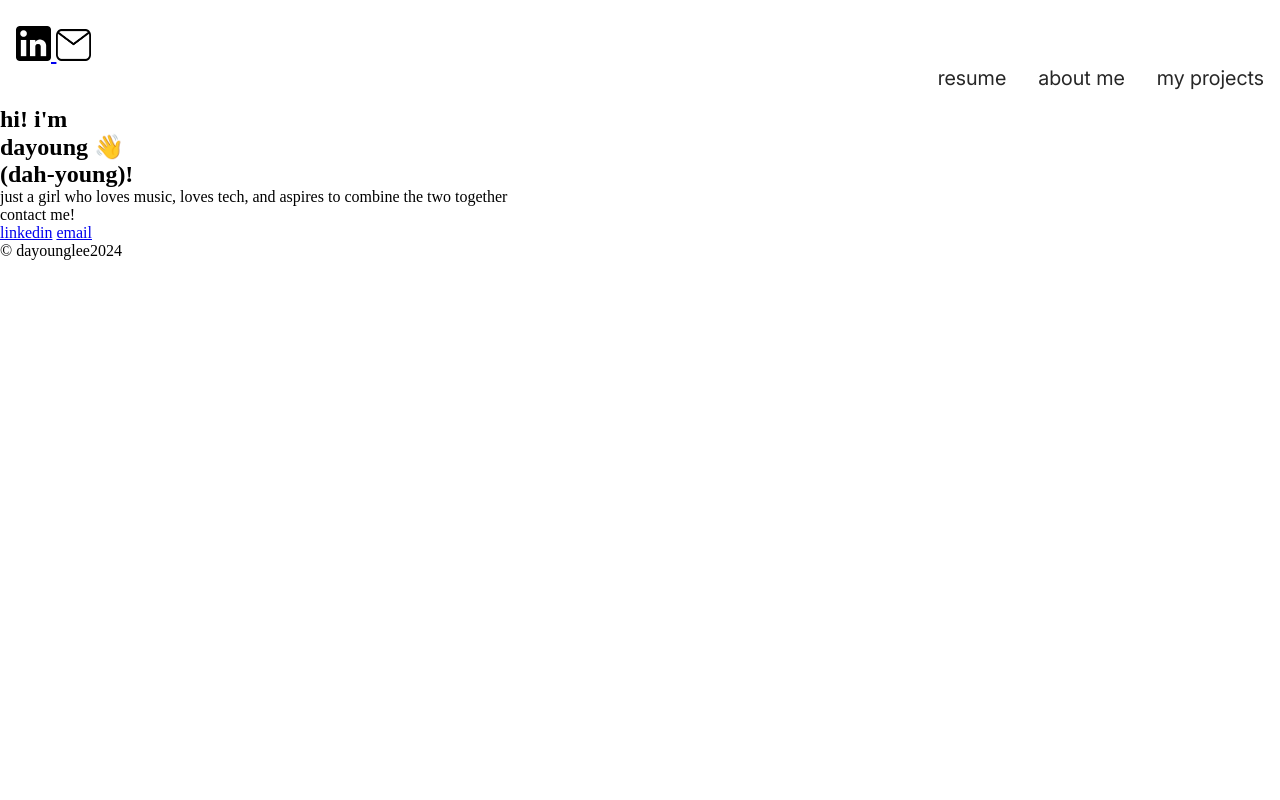
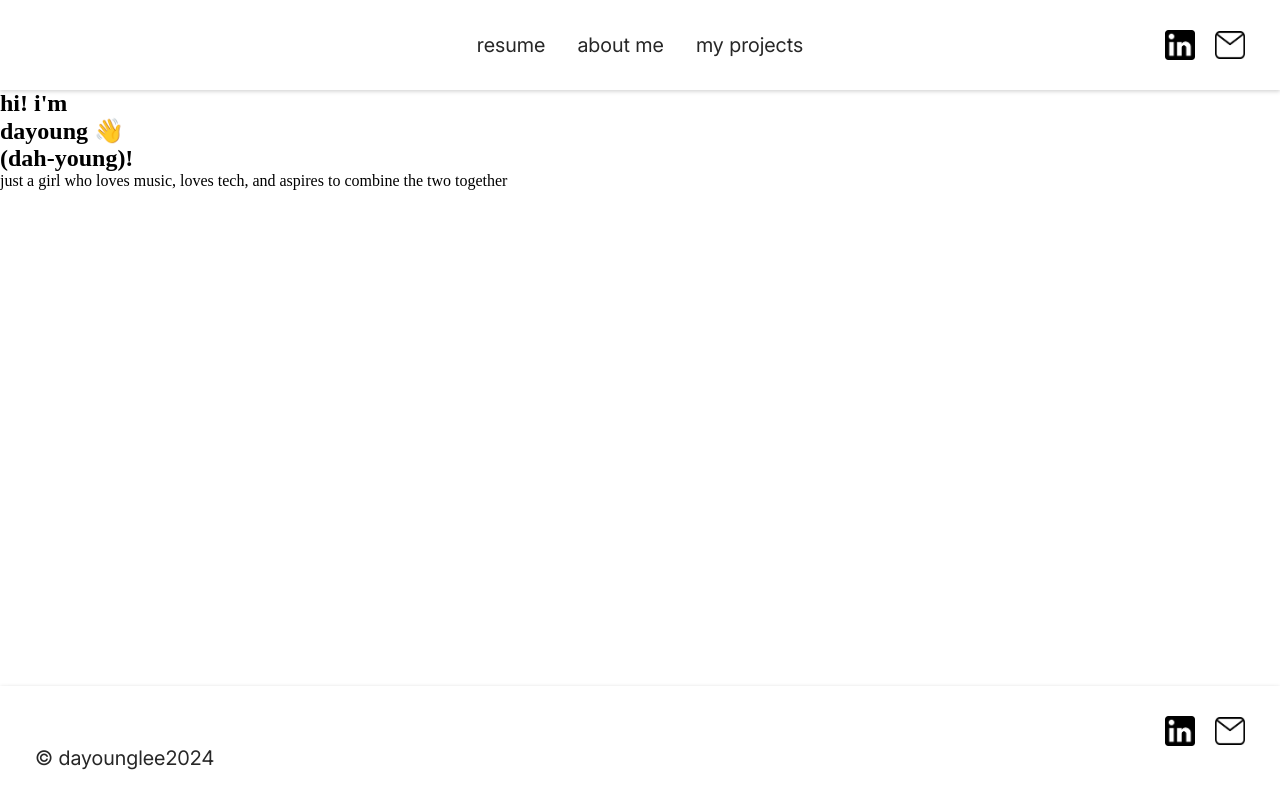
Before and after one commit to dayounglee5/idm222-dl969, a plain HTML site: page index.html in a window 1280 px wide. Drawn offline with Linux system fonts and the light colour scheme.

Commit message:
Stylesheet Update

```diff
--- a/index.html
+++ b/index.html
@@ -14,12 +14,6 @@
 
 <body>
     <header>
-        <a href="https://www.linkedin.com/in/dayoung-lee-/">
-            <img src="media/pictures/LinkedinPic.png" alt="LinkedinPic">
-        </a>
-        <a href="mailto:dayounglee526@gmail.com">
-            <img src="media/pictures/MailPic.png" alt="MailPic">
-        </a>
         <input type="checkbox" id="nav-toggle" class="nav-toggle" hidden />
         <label for="nav-toggle" class="nav-toggle-label">
           <span></span>
@@ -33,6 +27,14 @@
             <li><a href="myprojects.html">my projects</a></li>
           </ul>
         </nav>
+        <div class="image-container">
+          <a href="https://www.linkedin.com/in/dayoung-lee-/">
+            <img src="media/pictures/LinkedinPic.png" alt="LinkedinPic">
+        </a>
+        <a href="mailto:dayounglee526@gmail.com">
+            <img src="media/pictures/MailPic.png" alt="MailPic">
+        </a>
+        </div>
       </header>
     <section class="homepage-content">
         <h2>hi! i'm</h2>
@@ -44,11 +46,14 @@
 
 
 <footer class ="footer">
-    <p class="contact-me">contact me!</p>
-    <p class="contact-me-links">
-        <a href="https://www.linkedin.com/in/dayoung-lee-/" target="_blank">linkedin</a>
-        <a href="mailto:dayounglee526@gmail.com">email</a>
-    </p>
+    <div class="image-container">
+        <a href="https://www.linkedin.com/in/dayoung-lee-/">
+          <img src="media/pictures/LinkedinPic.png" alt="LinkedinPic">
+      </a>
+      <a href="mailto:dayounglee526@gmail.com">
+          <img src="media/pictures/MailPic.png" alt="MailPic">
+      </a>
+      </div>
     <p class="footer-content">&copy; dayounglee2024</p>
 </footer>
 
--- a/styles/stylesheet.css
+++ b/styles/stylesheet.css
@@ -29,37 +29,48 @@
 }
 
 header {
-    padding: 1rem;
-    margin-top: 10px;
+    display: flex;
+    align-items: center;
+    justify-content: space-between;
+    padding: 30px 35px;
+    margin: 0;
     position: relative;
     font-family: var(--main-font);
     color: var(--secondary-color);
     font-size: 20px;
-    text-align: left;
+    box-shadow: 0 0 4px 0 rgba(0, 0, 0, 0.08), 0 2px 4px 0 rgba(0, 0, 0, 0.12);
+
+    .image-container {
+      display: flex;
+      gap: 20px;
+      align-items: center;
+      margin-left: auto;
+
+      a, img {
+        display: flex;
+        align-items: center;
+        height: auto;
+        width: 30px;
+      }
+    }
   }
 
-  header img{
-    width: 35px;
-
-
-  }
   label {
     cursor: pointer;
-    height: 1.25rem;
+    height: 2rem;
     position: fixed;
-    right: 1rem;
-    top: 1rem;
-    width: 1.625rem;
+    right: 2rem;
+    top: 2rem;
+    width: 2.5rem;
     z-index: 1001;
 
     span {
       background-color: var(--secondary-color);
-      border-radius: 2px;
+      border-radius: 3px;
       display: block;
-      height: 3px;
+      height: 6px;
       position: absolute;
       width: 100%;
-
       transform-origin: left;
 
       &:nth-child(1) {
@@ -67,11 +78,11 @@ header {
       }
 
       &:nth-child(2) {
-        top: 0.5rem;
+        top: 0.8rem;
       }
 
       &:nth-child(3) {
-        top: 1rem;
+        top: 1.625rem;
       }
     }
   }
@@ -80,11 +91,16 @@ header {
     background: var(--color-base);
     height: 100vh;
     width: 18.75rem;
+    position: fixed;
+    right: -300px;
+    top: 0;
+    z-index: 1000;
 
     ul {
       list-style: none;
       margin: 0;
-      padding: 2rem;
+      padding: 4rem;
+      font-size: 20px;
 
       li {
         margin-bottom: 1rem;
@@ -95,11 +111,6 @@ header {
         }
       }
     }
-
-    position: fixed;
-    right: -300px;
-    top: 0;
-    z-index: 1000;
   }
 
   .nav-toggle:checked ~ nav {
@@ -119,8 +130,12 @@ header {
     transform: rotate(-45deg);
   }
 
+  @media (min-width: 768px) {
+    header {
+      display: grid;
+      grid-template-columns: 1fr auto 1fr;
+    }
 
-  @media (min-width: 768px) {
     label {
       display: none;
     }
@@ -130,11 +145,12 @@ header {
       height: auto;
       width: auto;
       background: none;
+      grid-column: 2;
     }
 
     nav ul {
       display: flex;
-      justify-content: flex-end;
+      justify-content: center;
       padding: 0;
       gap: 2rem;
     }
@@ -146,9 +162,43 @@ header {
     nav ul li a {
       color: var(--secondary-color);
       font-weight: normal;
+      line-height: 120%;
+    }
+
+    .image-container {
+      grid-column: 3;
+      justify-content: flex-end;
     }
 
     .nav-toggle {
       display: none;
     }
   }
+
+  footer{
+    background-color: var(--color-base);
+    padding: 30px 35px;
+    margin: 0;
+    position: fixed;
+    left: 0;
+    bottom: 0;
+    width:100%;
+    font-family: var(--main-font);
+    color: var(--secondary-color);
+    font-size: 20px;
+    box-shadow: 0 0 4px 0 rgba(0, 0, 0, 0.08), 0 2px 4px 0 rgba(0, 0, 0, 0.12);
+
+    .image-container {
+      display: flex;
+      gap: 20px;
+      align-items: center;
+      margin-left: auto;
+
+      a, img {
+        display: flex;
+        align-items: center;
+        height: auto;
+        width: 30px;
+      }
+    }
+  }
```
Also changed, not shown: 1 other file.
